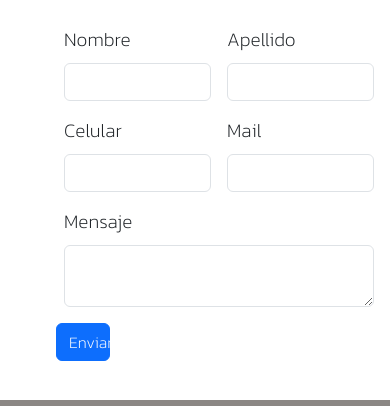
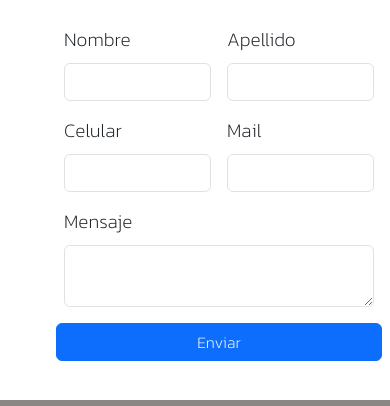
Before and after one commit to lolobagnoli/Web-Arquiurban, a plain HTML site: page Pages/contactanos.html in a window 390 px wide. Shown: the part 438-844 px from the top of the page. Drawn offline with nearby package versions, Linux system fonts and the light colour scheme.

Commit message:
pre sass(VF4)

```diff
--- a/Pages/contactanos.html
+++ b/Pages/contactanos.html
@@ -80,7 +80,7 @@
             <label for="exampleInputMensaje1" class="form-label">Mensaje</label>
             <textarea type="mensaje" class="form-control" id="exampleInputMensaje1"></textarea>
           </div>
-          <button type="submit" class="btn btn-primary col-2">Enviar</button>
+          <button type="submit" class="btn btn-primary col-lg-2 col-sm-3">Enviar</button>
         </form>
       </div>
       <footer class="footer">
```
Also changed, not shown: Pages/nosotros.html (indentation only).
